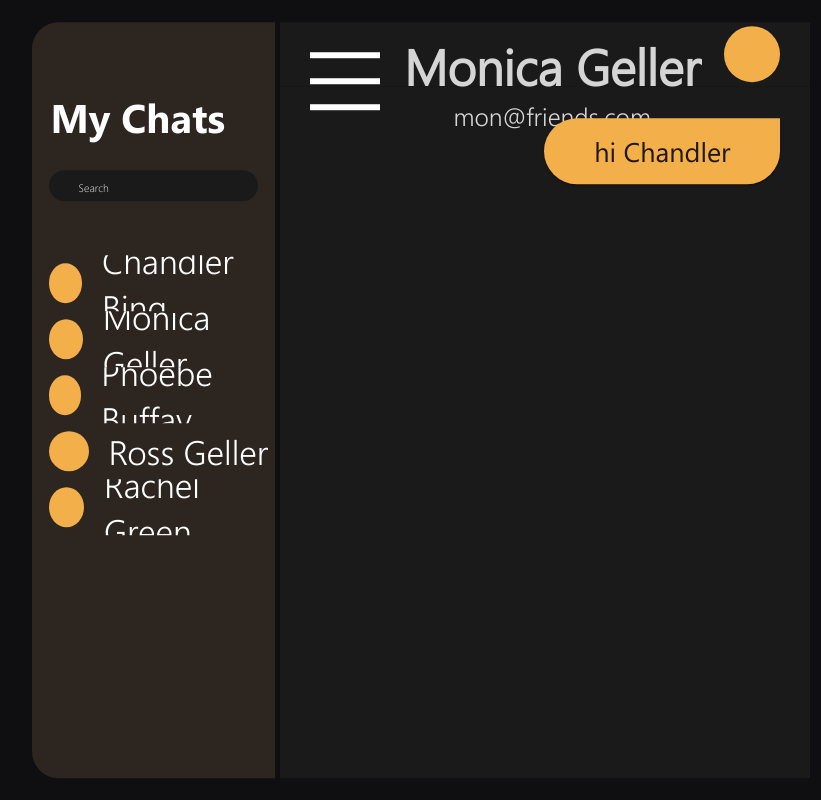
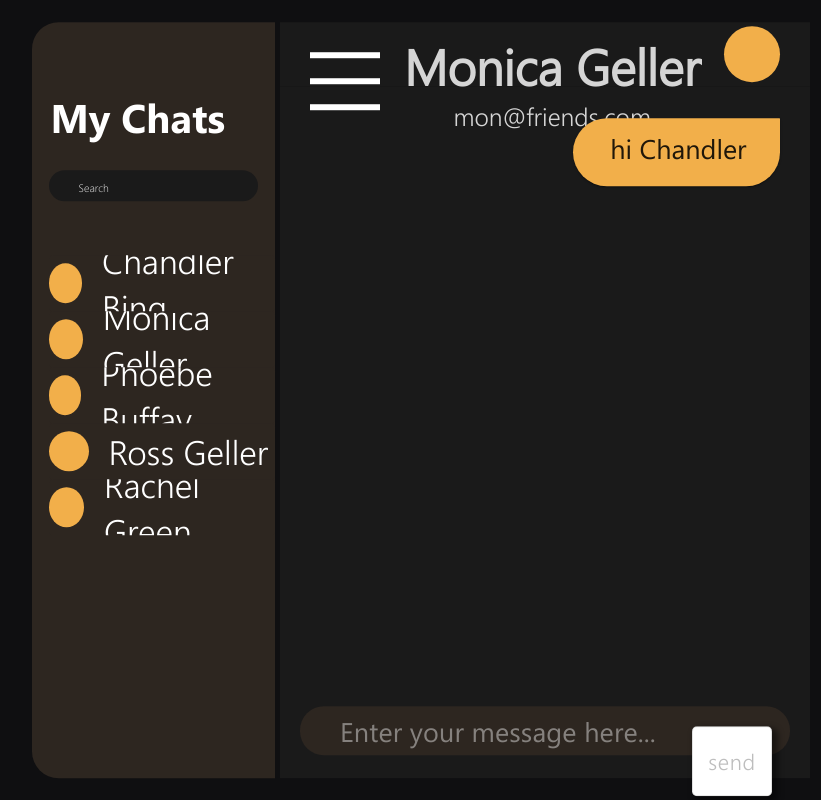
Before and after one commit to AshishS-1123/React-Chat-App, a React (Create React App) app: page /chats in a window 1280 px wide. Shown: the whole page, without its empty margins (219-1040 px from the left). Built offline with nearby package versions, Linux system fonts and the light colour scheme; what reactfire would draw is missing.

Commit message:
Added styles for InputForm

```diff
--- a/src/components/chats/InputForm.css
+++ b/src/components/chats/InputForm.css
@@ -1,36 +1,33 @@
 #InputForm__form {
-	width: 33vw;
-	height: 0vh;
-	visibility: hidden;
+	width: 41.4583vw;
+	height: 6.2037vh;
 
 	position: fixed;
-	bottom: 20px; left: 50%;
-	transform: translateX(-50%);
+	bottom: 2.78vh;
 }
 
 #InputForm__formcontrol {
-	position: fixed;
-	bottom: 0px; left: 50%;
-	transform: translateX(-50%);
-
-	height: 5vh;
-	width: 50vw;
-	max-width: 700px;
-	background: rgba(255,255,255,1);
+	width: 38.31247vw;
+	height: 6.2037vh;
+	margin: 0 auto !important;
 
 	display: flex;
 	flex-direction: row;
+
+	background: #2d2620 !important;
+
+	border-radius: 3vh;
 }
 
-#InputForm__label, #InputForm__input {
-	width: 50vw;
-	max-width: 700px;
-	border: 0px !important;
-}
-input[type="text"]:not(.browser-default) {
-	box-shadow: none !important;
+.MuiInput-formControl {
+	width: 80%;
+	height: 5.2vh;
 }
 
-#InputForm__button {
-	width: 3vw;
+#InputForm__input {
+	font-family: "Regular";
+	font-size: 27px;
+	padding-left: 40px;
+	margin-top: 10px;
+	color: rgba(255, 255, 255, 1);
 }
--- a/src/components/chats/InputForm.jsx
+++ b/src/components/chats/InputForm.jsx
@@ -21,17 +21,11 @@ function InputForm ({messages, setMessages}) {
 	return (
 		<form id='InputForm__form'>
 		  <FormControl id='InputForm__formcontrol'>
-			  <InputLabel
-			  	id='InputForm__label'
-			  	htmlFor="InputForm__input"
-			  >
-			  		Enter Your Message
-			  </InputLabel>
-
 			  <Input
 			    id="InputForm__input"
 			    aria-describedby="input-for-message"
 			  	value={text}
+					placeholder='Enter your message here...'
 			    onChange={onInputChange}
 			  />
 
--- a/src/components/chats/MessageList.css
+++ b/src/components/chats/MessageList.css
@@ -1,11 +1,12 @@
 #MessageList__container {
 	width: 41.4583vw;
-	height: 82.4444vh;
+	min-height: 82.4444vh;
 	padding-top: 4vh;
 
 	display: flex;
 	flex-direction: column;
 	justify-content: flex-start;
+	overflow: hidden;
 
 	background: #1a1a1a;
 }
@@ -15,8 +16,9 @@
 	font-size: 27px;
 	background: #f2af4a !important;
 
-	padding: 15px 50px;
+	padding: 12px 34px 20px 37px;
 	margin-left: 30px !important;
+	margin-bottom: 10px;
 	max-width: 40%;
 
 	border-radius: 500px !important;
--- a/src/components/chats/MessageList.jsx
+++ b/src/components/chats/MessageList.jsx
@@ -3,6 +3,7 @@ import { Card } from "@material-ui/core";
 import "./MessageList.css"
 
 function MessageList({messages}) {
+
 	return(
 		<div id='MessageList__container'>
 			{messages.map((message) => {
--- a/src/components/layout/ChatPage/ChatContainer.jsx
+++ b/src/components/layout/ChatPage/ChatContainer.jsx
@@ -22,6 +22,7 @@ function ChatContainer(props) {
       <div className="ChatContainer__div">
           <SenderHeader />
           <MessageList messages={messages}></MessageList>
+          <InputForm messages={messages} setMessages={setMessages}></InputForm>
       </div>
   );
 
--- a/src/components/layout/ChatPage/ChatList.jsx
+++ b/src/components/layout/ChatPage/ChatList.jsx
@@ -7,11 +7,6 @@ import "./ChatList.css"
 
 function ChatList(props) {
 	const onChatClick = (e) => {
-		const activeElement = document.getElementById("rec_"+props.activeChat)
-		activeElement.classList.remove("active")
-
-		e.target.classList.add("active")
-
 		props.setActiveChat(e.target.id[4])
 	}
 
@@ -26,8 +21,8 @@ function ChatList(props) {
 									id={"rec_"+item.id}
 									className="ChatList__card"
 									onClick={onChatClick}>
-										<div className='ChatList__pic'></div>
-										<p className='ChatList__name'>{item.recipient_name}</p>
+										<div className='ChatList__pic' id={"pic_"+item.id}></div>
+										<p className='ChatList__name' id={"name"+item.id}>{item.recipient_name}</p>
 						</Card>
 				)
 			}
```
